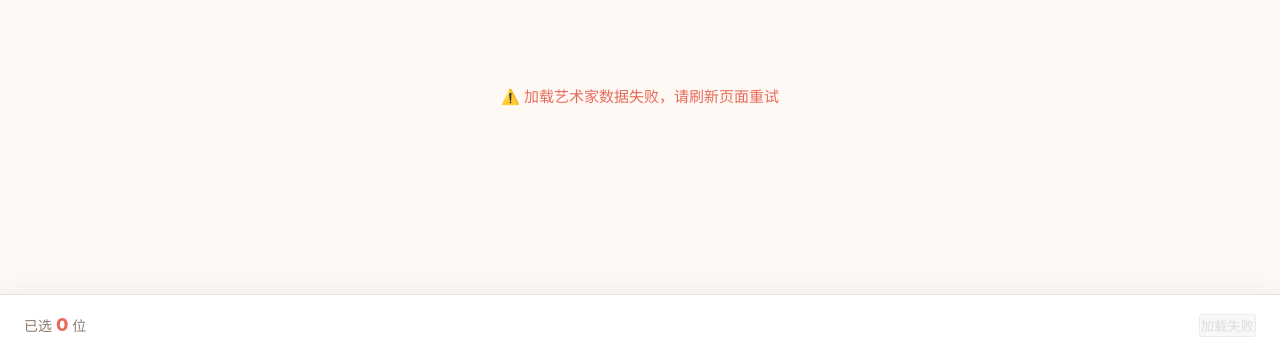
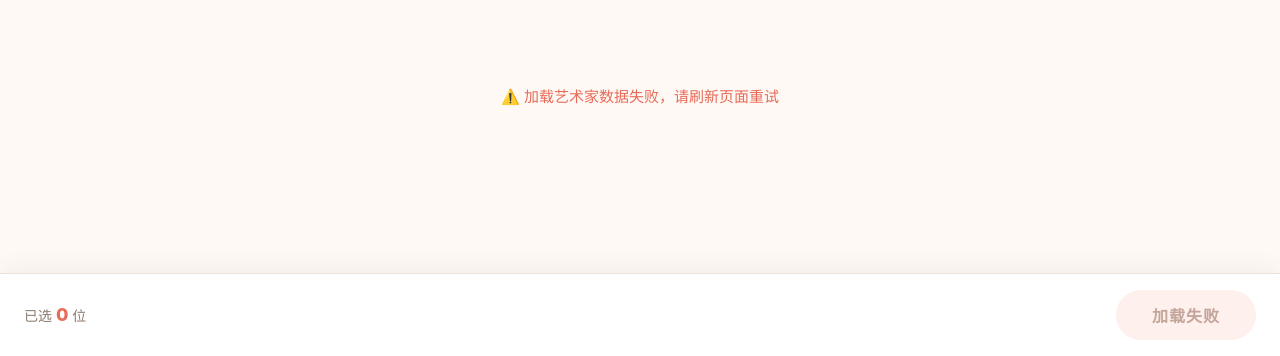
Before and after one commit to teacher-huanlin/99-monologue-vote, a plain HTML site: page artist-vote/index.html in a window 1280 px wide. Shown: the part 444-800 px from the top of the page. Drawn offline with Linux system fonts and the light colour scheme; no server answers.

Commit message:
fix: .submit-btn 修缺失选择器 + disabled 淡粉底 + ready 去渐变

```diff
--- a/artist-vote/index.html
+++ b/artist-vote/index.html
@@ -280,6 +280,7 @@ body {
   from { opacity: 0; transform: translateY(8px); }
   to { opacity: 1; transform: translateY(0); }
 }
+.vote-bar .submit-btn {
   padding: 13px 36px;
   border: none;
   background: var(--accent);
@@ -298,13 +299,15 @@ body {
   box-shadow: 0 6px 24px rgba(232,106,88,0.35);
 }
 .vote-bar .submit-btn:disabled {
-  opacity: 0.4;
+  background: var(--accent-soft);
+  color: #c4a59a;
   cursor: not-allowed;
   transform: none;
   box-shadow: none;
+  opacity: 1;
 }
 .vote-bar .submit-btn.ready {
-  background: linear-gradient(135deg, var(--accent), #d45341);
+  background: var(--accent);
   box-shadow: 0 4px 20px rgba(232,106,88,0.35);
   animation: subtlePulse 2s ease-in-out infinite;
 }
```
